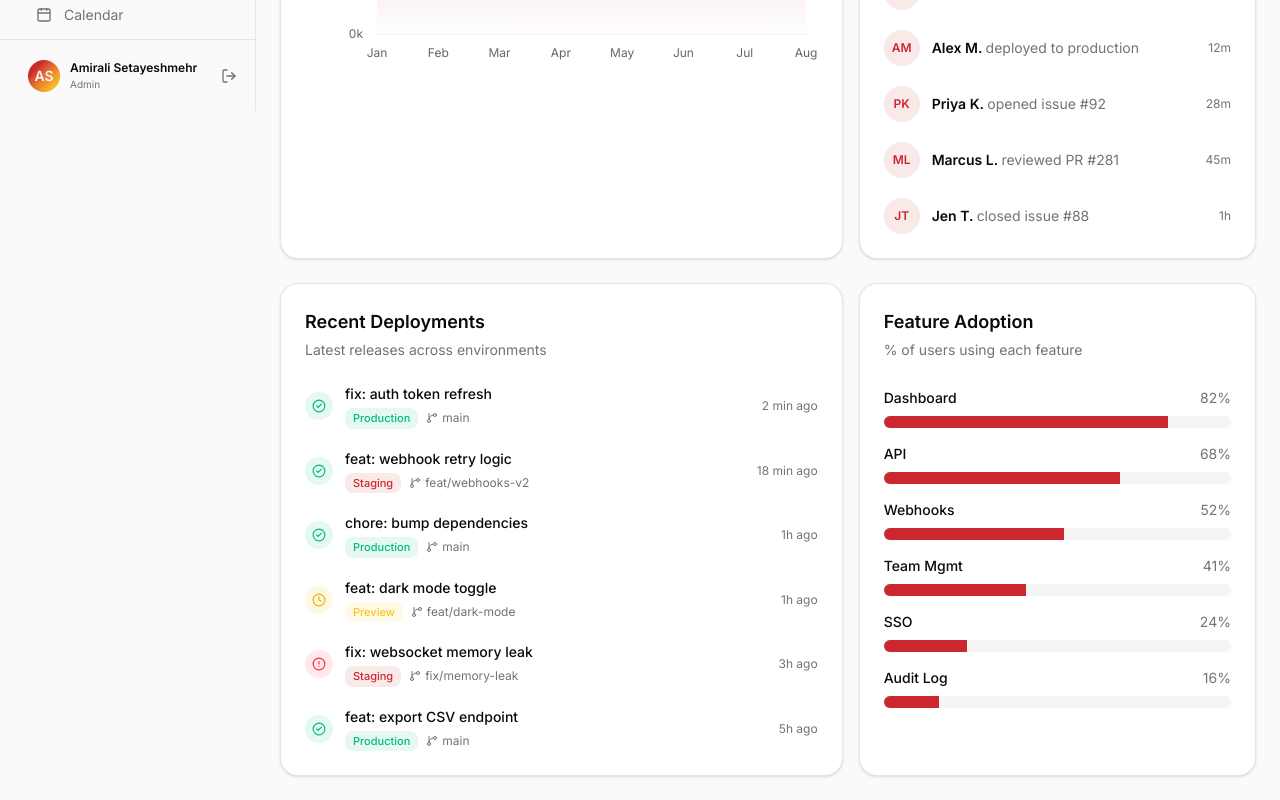
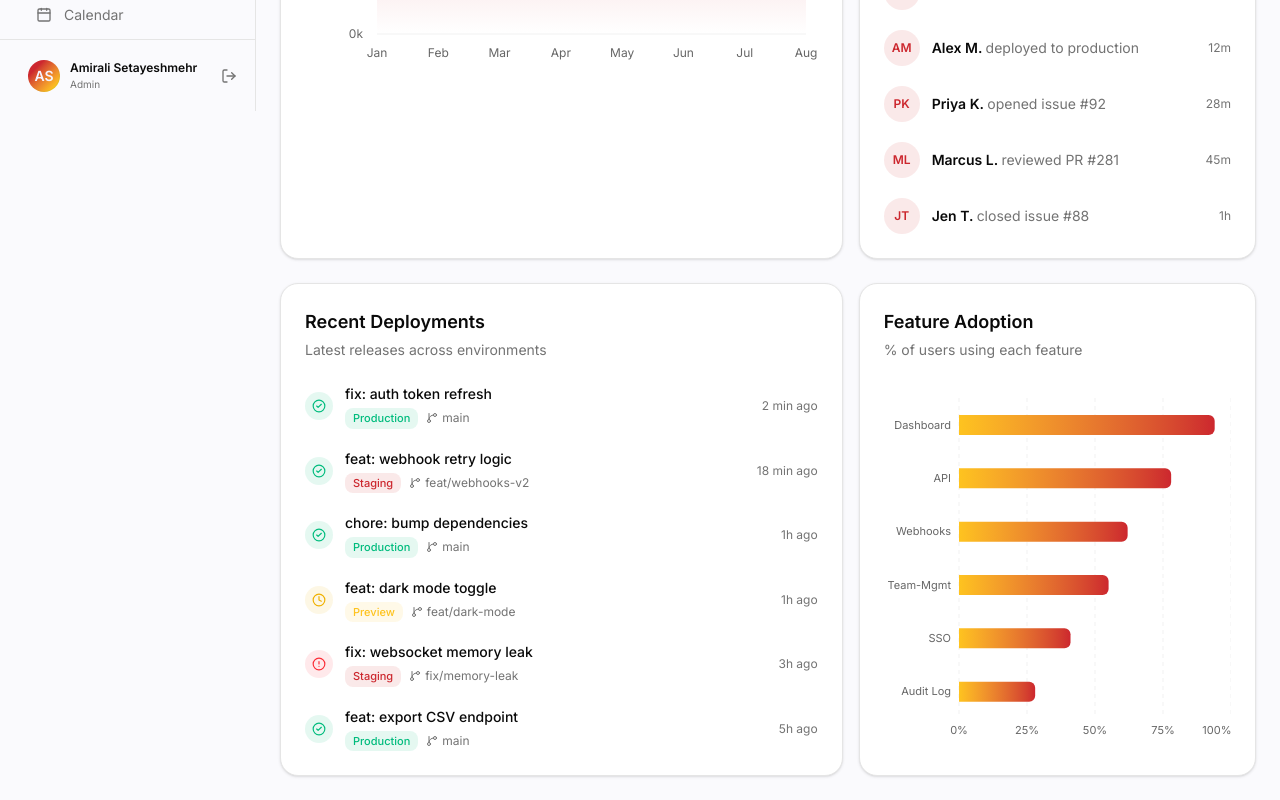
Before and after one commit to setayeshmehr-dev/admin-panel, a Next.js app: page / in a window 1280 px wide. Shown: the part 689-1489 px from the top of the page. Built offline with nearby package versions, Linux system fonts and the light colour scheme; some icons are missing.

Commit message:
up date featureadoption

```diff
--- a/src/app/globals.css
+++ b/src/app/globals.css
@@ -145,9 +145,9 @@
 }
 
 :root[data-color-preset="red"] {
-  --primary: oklch(55% 0.2 25);
+  --primary: #cc272e;
   --primary-foreground: oklch(0.98 0.01 25);
-  --secondary: oklch(84.743% 0.168 85.589);
+  --secondary: #fec31f;
 }
 
 :root[data-color-preset="slate"] {
--- a/src/components/dashboard/FeatureAdoption.jsx
+++ b/src/components/dashboard/FeatureAdoption.jsx
@@ -1,34 +1,40 @@
 "use client"
 
-import { ArrowUpRight } from "lucide-react"
-import { Progress } from "@/components/ui/progress"
+import { Bar, BarChart, CartesianGrid, XAxis, YAxis } from "recharts"
+import { ChartContainer, ChartTooltip, ChartTooltipContent } from "@/components/ui/chart"
 
 const features = [
   {
     name: "Dashboard",
-    value: 82,
+    value: 94,
   },
   {
     name: "API",
-    value: 68,
+    value: 78,
   },
   {
     name: "Webhooks",
-    value: 52,
+    value: 62,
   },
   {
-    name: "Team Mgmt",
+    name: "Team-Mgmt",
+    value: 55,
+  },
+  {
+    name: "SSO",
     value: 41,
   },
   {
-    name: "SSO",
-    value: 24,
-  },
-  {
     name: "Audit Log",
-    value: 16,
+    value: 28,
   },
 ]
+
+const chartConfig = {
+  value: {
+    label: "Usage",
+  },
+}
 
 export default function FeatureAdoption() {
   return (
@@ -44,21 +50,43 @@ export default function FeatureAdoption() {
 
       </div>
 
-      {/* Features */}
-      <div className="mt-7 space-y-5">
+      {/* Chart */}
+      <div className="mt-7">
 
-        {features.map((feature) => (
-          <div key={feature.name}>
+        <ChartContainer config={chartConfig} className="h-90 w-full">
+          <BarChart data={features} layout="vertical" margin={{ top: 10, right: 0, left: 0, bottom: 0 }}>
 
-            <div className="mb-2 flex items-center justify-between">
-              <span className="text-sm font-medium">{feature.name}</span>
-              <span className="text-sm text-muted-foreground">{feature.value}%</span>
-            </div>
+            <defs>
+              <linearGradient id="featureGradient" x1="0" y1="0" x2="1" y2="0">
+                <stop offset="0%" stopColor="var(--secondary)" />
+                <stop offset="100%" stopColor="var(--primary)" />
+              </linearGradient>
+            </defs>
 
-            <Progress value={feature.value} className="h-2" />
+            <CartesianGrid horizontal={false} strokeDasharray="4 4" />
 
-          </div>
-        ))}
+            <XAxis type="number" domain={[0, 100]} ticks={[0, 25, 50, 75, 100]} tickFormatter={(value) => `${value}%`} axisLine={false} tickLine={false} tick={{ fontSize: 11 }}/>
+
+            <YAxis type="category" dataKey="name" axisLine={false} tickLine={false} tick={{ fontSize: 11 }} width={75}/>
+
+            <ChartTooltip
+              cursor={{ fill: "hsl(var(--primary) / 0.06)" }}
+              content={
+                <ChartTooltipContent
+                  hideIndicator
+                  formatter={(value) => (
+                    <div className="flex flex-col gap-0.5">
+                      <span className="text-muted-foreground">{value}%</span>
+                    </div>
+                  )}
+                />
+              }
+            />
+
+            <Bar dataKey="value" fill="url(#featureGradient)" radius={[0, 6, 6, 0]} barSize={20}/>
+
+          </BarChart>
+        </ChartContainer>
 
       </div>
 
--- a/src/components/dashboard/RecentDeployments.jsx
+++ b/src/components/dashboard/RecentDeployments.jsx
@@ -43,8 +43,8 @@ const deployments = [
 
 const environmentStyles = {
   Production: "bg-emerald-500/10 text-emerald-500",
-  Staging: "bg-primary/10 text-primary",
-  Preview: "bg-secondary/10 text-secondary",
+  Staging: "bg-[#cc272e]/10 text-[#cc272e]",
+  Preview: "bg-[#fec31f]/10 text-[#fec31f]",
 }
 
 export default function RecentDeployments() {
```
